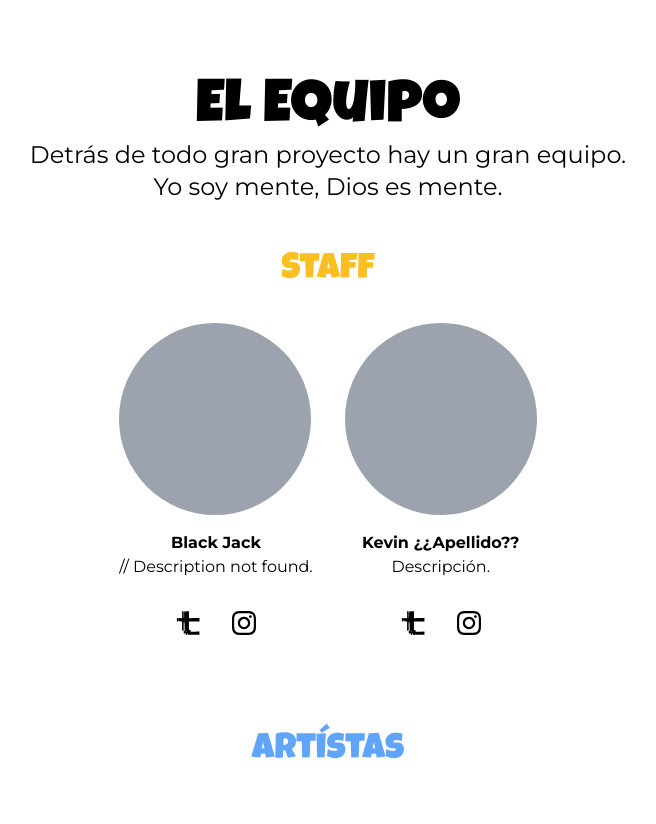
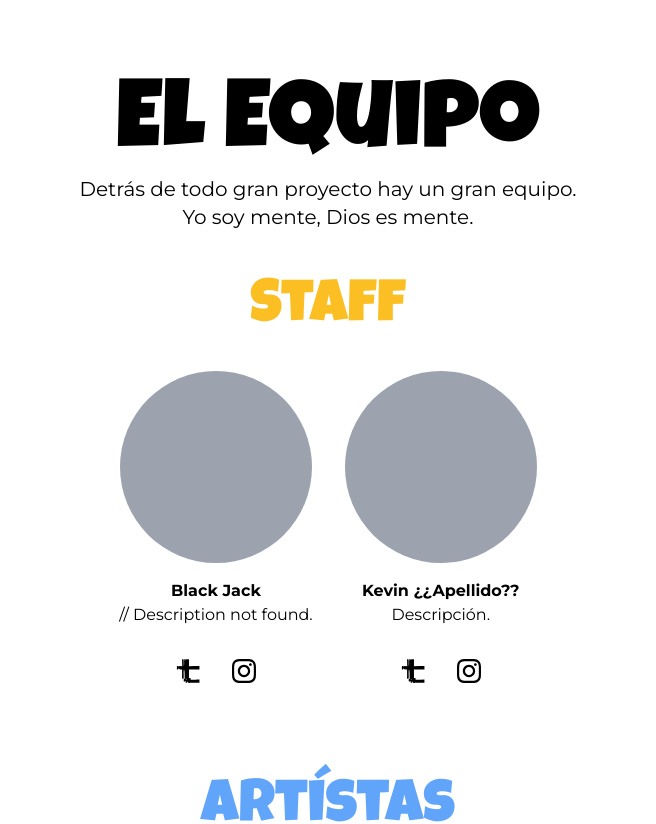
Before and after one commit to NFT-that-yisus/that-yisus-dapp, a Next.js app: page / in a window 1280 px wide. Shown: the part 3980-4804 px from the top of the page, without its empty margins (312-968 px from the left). Built offline with nearby package versions, Linux system fonts and the light colour scheme.

Commit message:
TeamSection finished

```diff
--- a/src/sections/indexPage/TeamSection.tsx
+++ b/src/sections/indexPage/TeamSection.tsx
@@ -4,19 +4,19 @@ const TeamSection = () => {
     return (
         <div className="px-4">
             <div className="text-center">
-                <h1 className="font-heading text-6xl">El Equipo</h1>
-                <h3 className="text-2xl">
+                <h1 className="font-heading text-6xl md:text-8xl">El Equipo</h1>
+                <h3 className="text-xl">
                     Detrás de todo gran proyecto hay un gran equipo. <br />
                     Yo soy mente, Dios es mente.
                 </h3>
             </div>
 
             <div className="py-12 text-center">
-                <h2 className="mb-8 font-heading text-4xl text-yellow-400">Staff</h2>
+                <h2 className="mb-8 font-heading text-4xl md:text-6xl text-yellow-400">Staff</h2>
 
-                <div className="flex gap-8 justify-center">
+                <div className="flex gap-8 items-center justify-center">
                     <div>
-                        <div className="mb-4 w-48 h-48 bg-gray-400 rounded-full" />
+                        <div className="mx-auto mb-4 w-36 h-36 md:w-48 md:h-48 bg-gray-400 rounded-full" />
                         <b>Black Jack</b>
                         <p>// Description not found.</p>
 
@@ -31,7 +31,7 @@ const TeamSection = () => {
                     </div>
 
                     <div>
-                        <div className="mb-4 w-48 h-48 bg-gray-400 rounded-full" />
+                        <div className="mx-auto mb-4 w-36 h-36 md:w-48 md:h-48 bg-gray-400 rounded-full" />
                         <b>Kevin ¿¿Apellido??</b>
                         <p>Descripción.</p>
 
@@ -48,7 +48,7 @@ const TeamSection = () => {
             </div>
 
             <div className="py-12 text-center">
-                <h2 className="mb-8 font-heading text-4xl text-blue-400">Artístas</h2>
+                <h2 className="mb-8 font-heading text-4xl md:text-6xl text-blue-400">Artístas</h2>
 
 
             </div>
```
